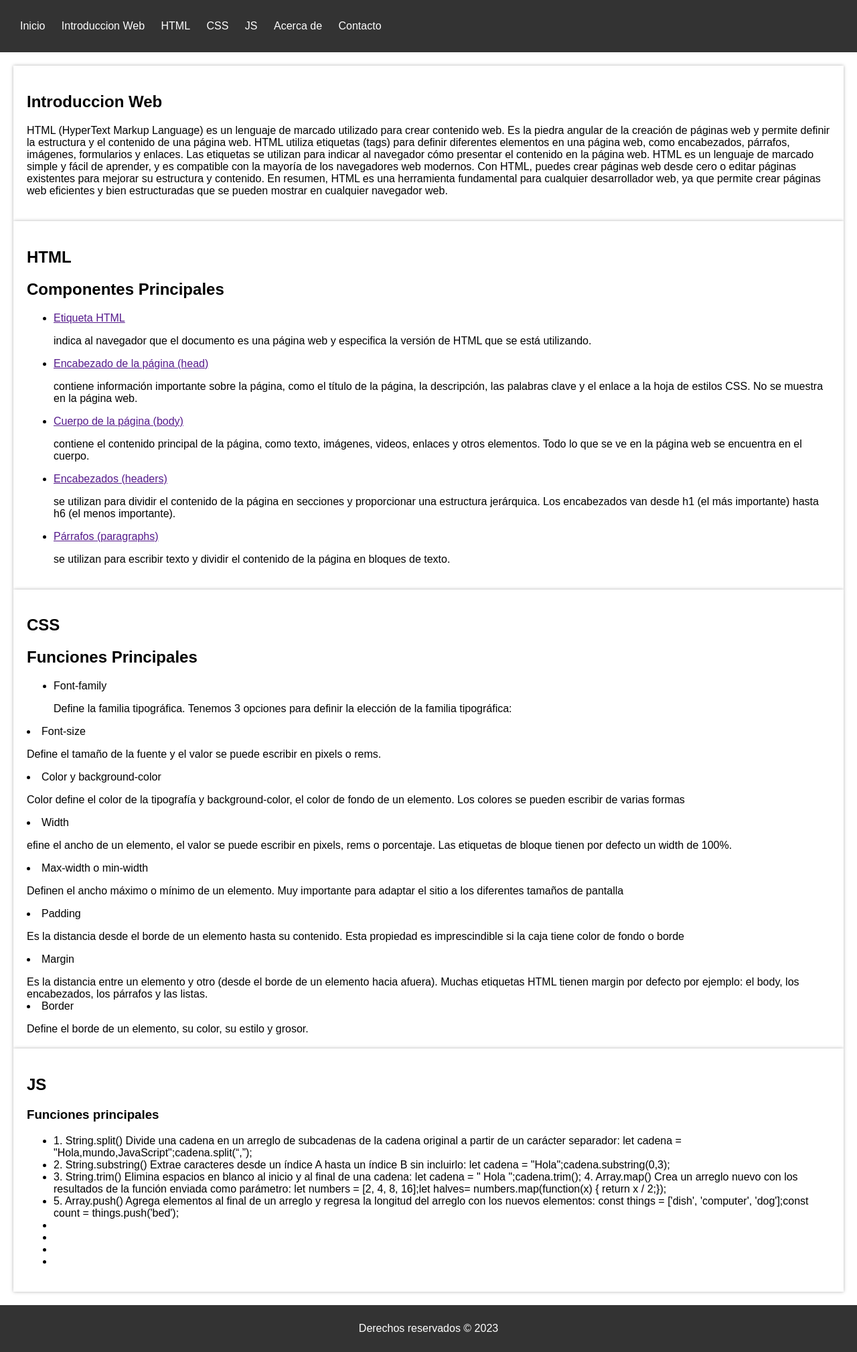
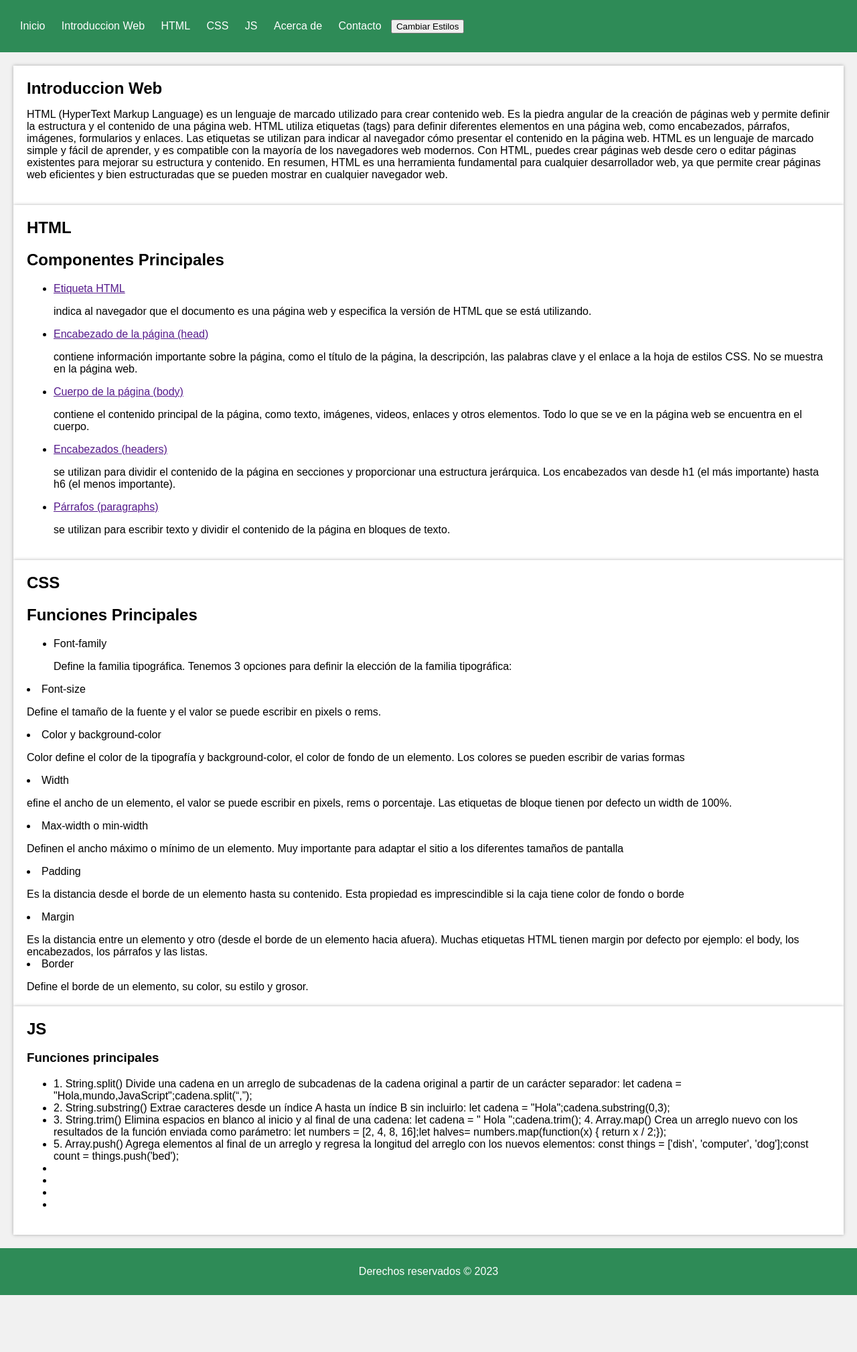
Before and after one commit to kmuy1212/kmuy1212.io, a plain HTML site: page index.html in a window 1280 px wide. Shown: the whole page at 67% size. After the commit the page ends 1933 px from the top, so only its background shows below. Drawn offline with Linux system fonts and the light colour scheme.

Commit message:
2 files modified, 1 added

```diff
--- /dev/null
+++ b/estilo2.css
@@ -0,0 +1,54 @@
+body {
+  margin: 0;
+  padding: 0;
+  font-family: Arial, sans-serif;
+  background-color: #F1F1F1;
+}
+
+header {
+  background-color: #2E8B57;
+  color: #fff;
+  padding: 20px;
+}
+
+h1 {
+  margin: 0;
+}
+
+nav ul {
+  list-style: none;
+  margin: 0;
+  padding: 0;
+}
+
+nav ul li {
+  display: inline-block;
+}
+
+nav ul li a {
+  display: block;
+  color: #fff;
+  padding: 10px;
+  text-decoration: none;
+}
+
+nav ul li a:hover {
+  background-color: #8FBC8F;
+}
+
+main {
+  margin: 20px;
+}
+
+section {
+  background-color: #fff;
+  padding: 20px;
+  box-shadow: 0 0 5px rgba(0,0,0,0.3);
+}
+
+footer {
+  background-color: #2E8B57;
+  color: #fff;
+  text-align: center;
+  padding: 10px;
+}
--- a/index.html
+++ b/index.html
@@ -5,6 +5,7 @@
 	<meta charset="utf-8">
 	<meta name="viewport" content="width=device-width, initial-scale=1.0">
 	<link rel="stylesheet" type="text/css" href="styles.css">
+  <link rel="stylesheet" href="estilo2.css">
 </head>
 <body>
 	<header>
@@ -17,6 +18,7 @@
         <li><a href="#">JS</a></li>
 				<li><a href="#">Acerca de</a></li>
 				<li><a href="#">Contacto</a></li>
+        <li><button onclick="cambiarEstilos()">Cambiar Estilos</button></li>
 			</ul>
 		</nav>
 	</header>
```
Also changed, not shown: script.js (+12 -1 lines).
